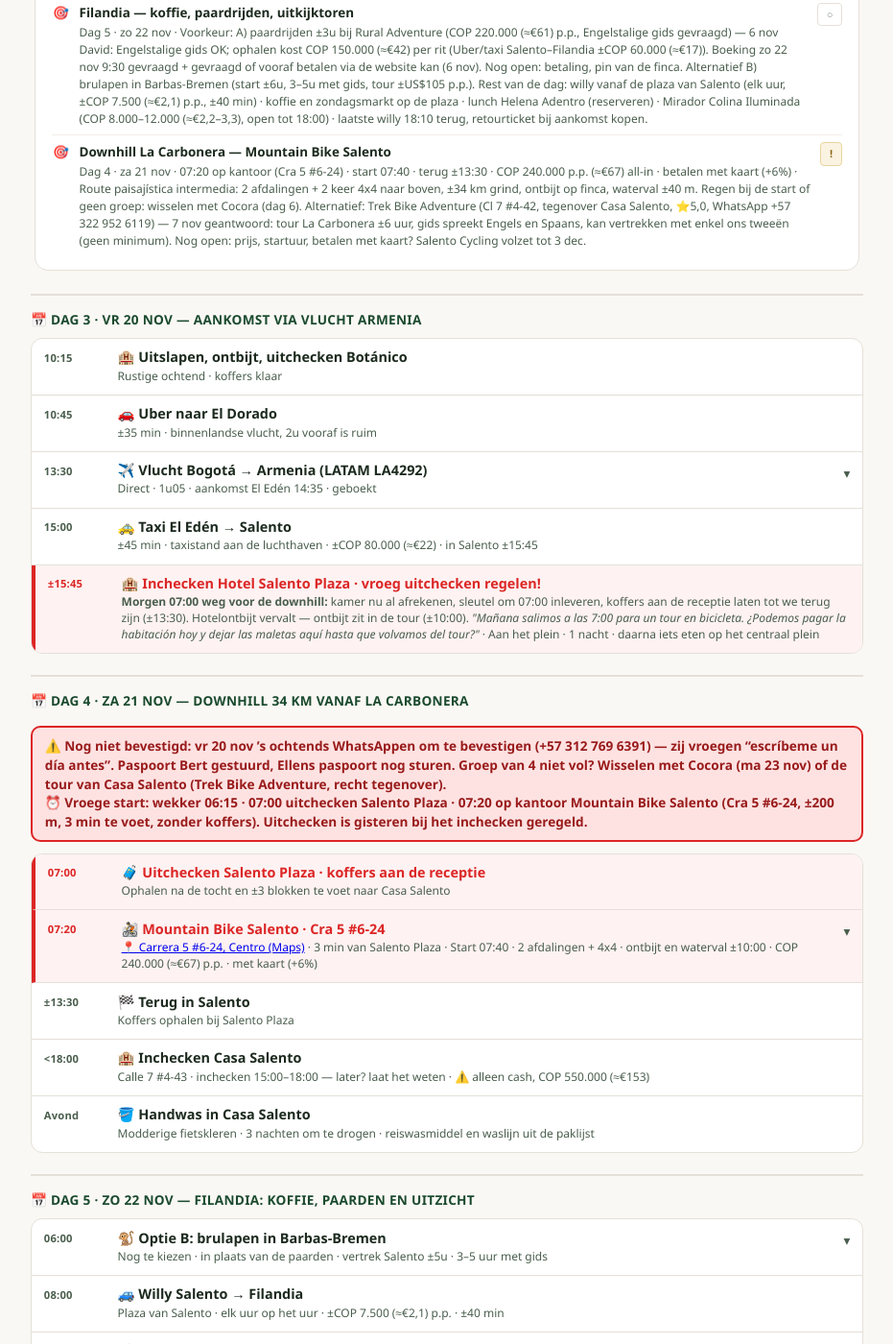
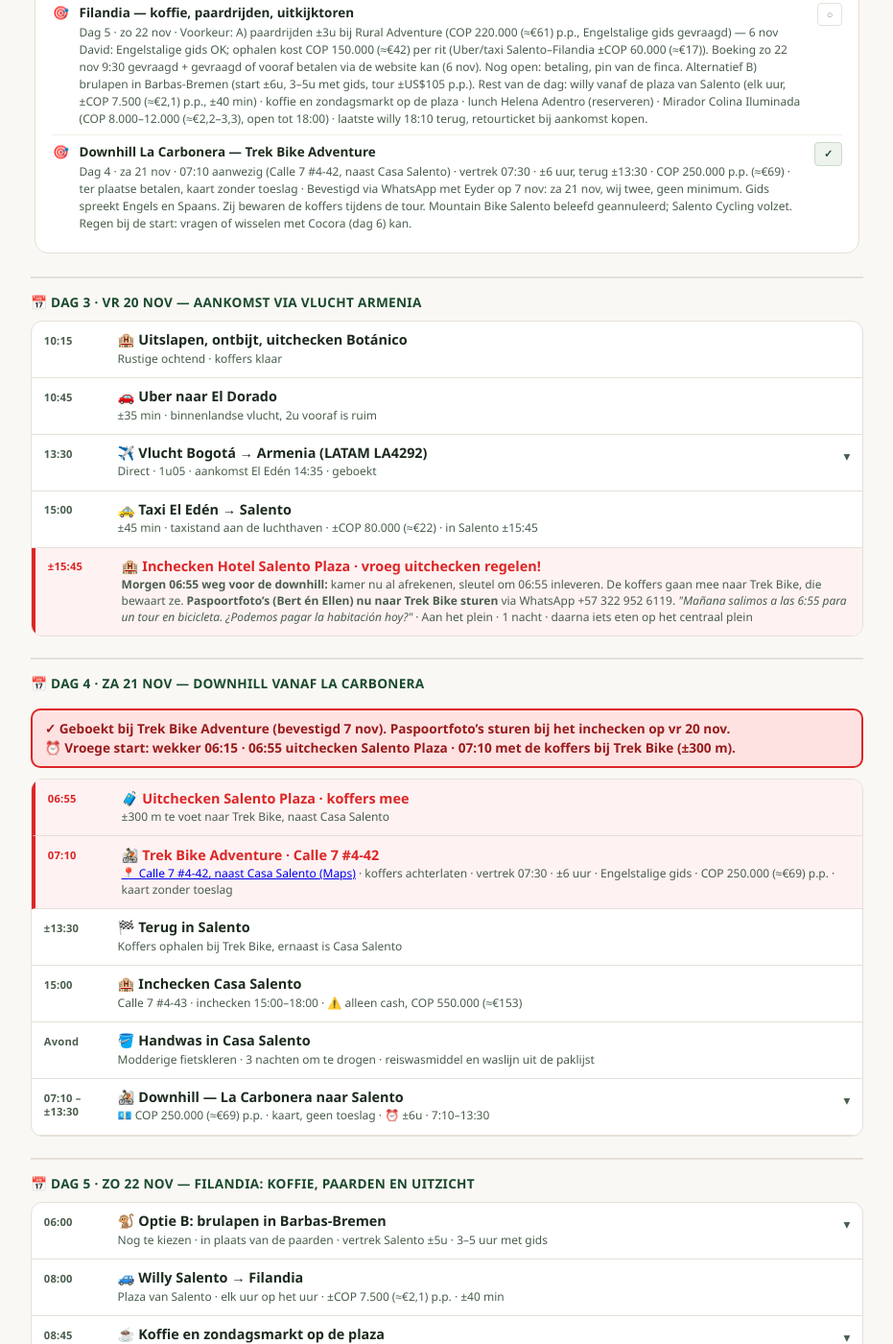
Before and after one commit to ZO174sfi12/Colombia, a plain HTML site: page salento.html in a window 1280 px wide. Shown: the part 849-2249 px from the top of the page at 96% size, without its empty margins (174-1105 px from the left). Drawn offline with Linux system fonts and the light colour scheme; no server answers.

Commit message:
Downhill dag 4: Trek Bike Adventure geboekt (07:10, COP 250.000, kaart zonder toeslag, paspoortfoto bij inchecken); Mountain Bike Salento geannuleerd

```diff
--- a/reservaties.js
+++ b/reservaties.js
@@ -135,7 +135,7 @@ var RESERVATIES = [
     datums:'20–21 nov', nachten:1, prijs:'≈€91 totaal · COP 327.860',
     kamer:'Deluxe kamer met kingsize bed, ontbijt inbegrepen',
     annuleren:'Gratis annuleren tot 16 nov 2026 23:59',
-    note:'Brugnacht: Casa Salento was volzet op 20 nov. Carrera 7 #6-26, aan het plein · tel. +57 300 483 8877. Inchecken 14:00–18:00, uitchecken vóór 12:00. Betalen ter plaatse (kaart of cash). ⚠️ Za 21 nov vroeg weg (downhill 07:20): bij inchecken vroeg uitchecken regelen, kamer vooraf afrekenen en koffers aan de receptie tot na de tour; daarna ±3 blokken naar Casa Salento.' },
+    note:'Brugnacht: Casa Salento was volzet op 20 nov. Carrera 7 #6-26, aan het plein · tel. +57 300 483 8877. Inchecken 14:00–18:00, uitchecken vóór 12:00. Betalen ter plaatse (kaart of cash). ⚠️ Za 21 nov vroeg weg (downhill, 07:10 bij Trek Bike): bij inchecken vroeg uitchecken regelen en de kamer vooraf afrekenen. De koffers gaan mee naar Trek Bike (±300 m, naast Casa Salento), die bewaart ze tijdens de tour.' },
 
   { id:'hotel-salento', type:'hotel', dag:4, totDag:7, status:'geboekt',
     titel:'Casa Salento', locatie:'salento',
@@ -230,13 +230,13 @@ var RESERVATIES = [
     titel:'Filandia — koffie, paardrijden, uitkijktoren', locatie:'salento',
     note:'Voorkeur: A) paardrijden ±3u bij Rural Adventure (COP 220.000 (≈€61) p.p., Engelstalige gids gevraagd) — 6 nov David: Engelstalige gids OK; ophalen kost COP 150.000 (≈€42) per rit (Uber/taxi Salento–Filandia ±COP 60.000 (≈€17)). Boeking zo 22 nov 9:30 gevraagd + gevraagd of vooraf betalen via de website kan (6 nov). Nog open: betaling, pin van de finca. Alternatief B) brulapen in Barbas-Bremen (start ±6u, 3–5u met gids, tour ±US$105 p.p.). Rest van de dag: willy vanaf de plaza van Salento (elk uur, ±COP 7.500 (≈€2,1) p.p., ±40 min) · koffie en zondagsmarkt op de plaza · lunch Helena Adentro (reserveren) · Mirador Colina Iluminada (COP 8.000–12.000 (≈€2,2–3,3), open tot 18:00) · laatste willy 18:10 terug, retourticket bij aankomst kopen.' },
 
-  { id:'act-downhill-salento', type:'activiteit', dag:4, status:'te-boeken',
-    titel:'Downhill La Carbonera — Mountain Bike Salento', locatie:'salento',
-    vertrek:'07:20 op kantoor (Cra 5 #6-24) · start 07:40 · terug ±13:30',
-    prijs:'COP 240.000 p.p. (≈€67) all-in · betalen met kaart (+6%)',
-    link:'https://wa.me/573127696391',
-    deadline:'Vr 20 nov ’s ochtends WhatsAppen om te bevestigen (“escríbeme un día antes”) · paspoort Bert gestuurd · Ellens paspoort nog sturen · groep van 4 nog niet zeker',
-    note:'Route paisajística intermedia: 2 afdalingen + 2 keer 4x4 naar boven, ±34 km grind, ontbijt op finca, waterval ±40 m. Regen bij de start of geen groep: wisselen met Cocora (dag 6). Alternatief: Trek Bike Adventure (Cl 7 #4-42, tegenover Casa Salento, ⭐5,0, WhatsApp +57 322 952 6119) — 7 nov geantwoord: tour La Carbonera ±6 uur, gids spreekt Engels en Spaans, kan vertrekken met enkel ons tweeën (geen minimum). Nog open: prijs, startuur, betalen met kaart? Salento Cycling volzet tot 3 dec.' },
+  { id:'act-downhill-salento', type:'activiteit', dag:4, status:'geboekt',
+    titel:'Downhill La Carbonera — Trek Bike Adventure', locatie:'salento',
+    vertrek:'07:10 aanwezig (Calle 7 #4-42, naast Casa Salento) · vertrek 07:30 · ±6 uur, terug ±13:30',
+    prijs:'COP 250.000 p.p. (≈€69) · ter plaatse betalen, kaart zonder toeslag',
+    link:'https://wa.me/573229526119',
+    deadline:'Paspoortfoto (Bert én Ellen) sturen bij het inchecken in Salento, vr 20 nov',
+    note:'Bevestigd via WhatsApp met Eyder op 7 nov: za 21 nov, wij twee, geen minimum. Gids spreekt Engels en Spaans. Zij bewaren de koffers tijdens de tour. Mountain Bike Salento beleefd geannuleerd; Salento Cycling volzet. Regen bij de start: vragen of wisselen met Cocora (dag 6) kan.' },
 
   { id:'act-manizales', type:'activiteit', dag:7, status:'ter-plaatse',
     titel:'Manizales — lunchstop, twee opties', locatie:'medellin',
--- a/salento.html
+++ b/salento.html
@@ -106,7 +106,7 @@
     <div class="route-row"><div class="route-dot" style="background:#F59E0B;"></div><div class="route-time">10:45</div><div><div class="route-label">🚗 Uber naar El Dorado</div><div class="route-sub">±35 min · binnenlandse vlucht, 2u vooraf is ruim</div></div></div>
     <div class="route-row"><div class="route-dot" style="background:#F59E0B;"></div><div class="route-time">13:30</div><div><div class="route-label">✈️ Vlucht Bogotá → Armenia (LATAM LA4292)</div><div class="route-sub">Direct · 1u05 · aankomst El Edén 14:35 · geboekt</div></div></div>
     <div class="route-row"><div class="route-dot" style="background:#F59E0B;"></div><div class="route-time">15:00</div><div><div class="route-label">🚕 Taxi El Edén → Salento</div><div class="route-sub">±45 min · taxistand aan de luchthaven · ±COP 80.000 (≈€22) · in Salento ±15:45</div></div></div>
-    <div class="route-row rood"><div class="route-dot" style="background:#DC2626;"></div><div class="route-time">±15:45</div><div><div class="route-label">🏨 Inchecken Hotel Salento Plaza · vroeg uitchecken regelen!</div><div class="route-sub"><b>Morgen 07:00 weg voor de downhill:</b> kamer nu al afrekenen, sleutel om 07:00 inleveren, koffers aan de receptie laten tot we terug zijn (±13:30). Hotelontbijt vervalt — ontbijt zit in de tour (±10:00). <i>"Mañana salimos a las 7:00 para un tour en bicicleta. ¿Podemos pagar la habitación hoy y dejar las maletas aquí hasta que volvamos del tour?"</i> · Aan het plein · 1 nacht · daarna iets eten op het centraal plein</div></div></div>
+    <div class="route-row rood"><div class="route-dot" style="background:#DC2626;"></div><div class="route-time">±15:45</div><div><div class="route-label">🏨 Inchecken Hotel Salento Plaza · vroeg uitchecken regelen!</div><div class="route-sub"><b>Morgen 06:55 weg voor de downhill:</b> kamer nu al afrekenen, sleutel om 06:55 inleveren. De koffers gaan mee naar Trek Bike, die bewaart ze. <b>Paspoortfoto’s (Bert én Ellen) nu naar Trek Bike sturen</b> via WhatsApp +57 322 952 6119. <i>"Mañana salimos a las 6:55 para un tour en bicicleta. ¿Podemos pagar la habitación hoy?"</i> · Aan het plein · 1 nacht · daarna iets eten op het centraal plein</div></div></div>
   </div>
 
   <details class="dagdetail">
@@ -145,14 +145,14 @@
 </details>
 
   <!-- DAG 5 -->
-  <div class="sec-divider">📅 Dag 4 · za 21 nov — Downhill 34 km vanaf La Carbonera</div>
+  <div class="sec-divider">📅 Dag 4 · za 21 nov — Downhill vanaf La Carbonera</div>
   <div class="route-block">
     <h3>📍 Dag 4 · za 21 nov op één blik</h3>
-    <div class="dag-alarm">⚠️ Nog niet bevestigd: vr 20 nov ’s ochtends WhatsAppen om te bevestigen (+57 312 769 6391) — zij vroegen “escríbeme un día antes”. Paspoort Bert gestuurd, Ellens paspoort nog sturen. Groep van 4 niet vol? Wisselen met Cocora (ma 23 nov) of de tour van Casa Salento (Trek Bike Adventure, recht tegenover).<br>⏰ Vroege start: wekker 06:15 · 07:00 uitchecken Salento Plaza · 07:20 op kantoor Mountain Bike Salento (Cra 5 #6-24, ±200 m, 3 min te voet, zonder koffers). Uitchecken is gisteren bij het inchecken geregeld.</div>
-    <div class="route-row rood"><div class="route-dot" style="background:#DC2626;"></div><div class="route-time">07:00</div><div><div class="route-label">🧳 Uitchecken Salento Plaza · koffers aan de receptie</div><div class="route-sub">Ophalen na de tocht en ±3 blokken te voet naar Casa Salento</div></div></div>
-    <div class="route-row rood"><div class="route-dot" style="background:#DC2626;"></div><div class="route-time">07:20</div><div><div class="route-label">🚵 Mountain Bike Salento · Cra 5 #6-24</div><div class="route-sub"><a href="https://www.google.com/maps/search/?api=1&amp;query=Mountain%20Bike%20Salento%2C%20Salento&amp;query_place_id=ChIJlw8UsKGNOI4R7emotIz68m8" target="_blank" rel="noopener">📍 Carrera 5 #6-24, Centro (Maps)</a> · 3 min van Salento Plaza · Start 07:40 · 2 afdalingen + 4x4 · ontbijt en waterval ±10:00 · COP 240.000 (≈€67) p.p. · met kaart (+6%)</div></div></div>
-    <div class="route-row"><div class="route-dot" style="background:#1A4A2E;"></div><div class="route-time">±13:30</div><div><div class="route-label">🏁 Terug in Salento</div><div class="route-sub">Koffers ophalen bij Salento Plaza</div></div></div>
-    <div class="route-row"><div class="route-dot" style="background:#1A4A2E;"></div><div class="route-time">&lt;18:00</div><div><div class="route-label">🏨 Inchecken Casa Salento</div><div class="route-sub">Calle 7 #4-43 · inchecken 15:00–18:00 — later? laat het weten · ⚠️ alleen cash, COP 550.000 (≈€153)</div></div></div>
+    <div class="dag-alarm">✓ Geboekt bij Trek Bike Adventure (bevestigd 7 nov). Paspoortfoto’s sturen bij het inchecken op vr 20 nov.<br>⏰ Vroege start: wekker 06:15 · 06:55 uitchecken Salento Plaza · 07:10 met de koffers bij Trek Bike (±300 m).</div>
+    <div class="route-row rood"><div class="route-dot" style="background:#DC2626;"></div><div class="route-time">06:55</div><div><div class="route-label">🧳 Uitchecken Salento Plaza · koffers mee</div><div class="route-sub">±300 m te voet naar Trek Bike, naast Casa Salento</div></div></div>
+    <div class="route-row rood"><div class="route-dot" style="background:#DC2626;"></div><div class="route-time">07:10</div><div><div class="route-label">🚵 Trek Bike Adventure · Calle 7 #4-42</div><div class="route-sub"><a href="https://www.google.com/maps/search/?api=1&amp;query=Salento%20Trek%20Bike%20Adventure%2C%20Calle%207%20%234-42%2C%20Salento" target="_blank" rel="noopener">📍 Calle 7 #4-42, naast Casa Salento (Maps)</a> · koffers achterlaten · vertrek 07:30 · ±6 uur · Engelstalige gids · COP 250.000 (≈€69) p.p. · kaart zonder toeslag</div></div></div>
+    <div class="route-row"><div class="route-dot" style="background:#1A4A2E;"></div><div class="route-time">±13:30</div><div><div class="route-label">🏁 Terug in Salento</div><div class="route-sub">Koffers ophalen bij Trek Bike, ernaast is Casa Salento</div></div></div>
+    <div class="route-row"><div class="route-dot" style="background:#1A4A2E;"></div><div class="route-time">15:00</div><div><div class="route-label">🏨 Inchecken Casa Salento</div><div class="route-sub">Calle 7 #4-43 · inchecken 15:00–18:00 · ⚠️ alleen cash, COP 550.000 (≈€153)</div></div></div>
     <div class="route-row"><div class="route-dot" style="background:#0EA5E9;"></div><div class="route-time">Avond</div><div><div class="route-label">🪣 Handwas in Casa Salento</div><div class="route-sub">Modderige fietskleren · 3 nachten om te drogen · reiswasmiddel en waslijn uit de paklijst</div></div></div>
   </div>
 
@@ -160,20 +160,19 @@
   <div class="timeline">
     <div class="event">
       <div class="card">
-        <div class="time">Dag 4 · 07:20 – ±13:30</div>
-        <h3>🚵 Downhill 34 km — La Carbonera naar Salento</h3>
+        <div class="time">Dag 4 · 07:10 – ±13:30</div>
+        <h3>🚵 Downhill — La Carbonera naar Salento</h3>
         <img src="img/downhill.webp" alt="Downhill mountainbiken in de Andes" style="width:100%;max-height:210px;object-fit:cover;border-radius:8px;margin:0.6rem 0 0.2rem;display:block;" loading="lazy">
         <p class="desc">Een voertuig brengt je naar <strong>La Carbonera op 3.400 m</strong>, in het nevelwoud,
-        en van daar gaat het bergaf naar Salento: <strong>twee afdalingen, twee keer met de 4x4 terug naar boven</strong>,
-        samen ±34 km grindweg. Onderweg ontbijt op een finca en een waterval van ±40 m. Met <b>Mountain Bike Salento</b>, route
-        "paisajística intermedia" — de extreme route door het dennenbos is voor ervaren mountainbikers.</p>
-        <div class="biertip" style="background:#FEE2E2;border-color:#DC2626;color:#991B1B"><span class="bt-ico">⚠️</span><div><b>Gaat enkel door vanaf 4 deelnemers</b>; zij vullen de groep aan. Paspoort gestuurd op 6 nov;
-        wacht op hun bevestiging dat de groep vol is. Regent het 's ochtends, dan kan de datum verschuiven.</div></div>
+        en van daar gaat het bergaf naar Salento. Met <b>Trek Bike Adventure</b>, naast Casa Salento: om 07:10 aanwezig,
+        vertrek 07:30, ongeveer zes uur. De gids spreekt Engels en Spaans, en de tour gaat door met alleen ons tweeën.
+        Het programma staat in de pdf die ze stuurden ("Trek Bike CARBONERA").</p>
+        <div class="biertip" style="background:#F0FDF4;border-color:#16A34A;color:#14532D"><span class="bt-ico">✓</span><div><b>Geboekt en bevestigd</b> op 7 nov via WhatsApp (Eyder, +57 322 952 6119).
+        Paspoortfoto’s sturen bij het inchecken op vr 20 nov. Betalen ter plaatse, met kaart zonder toeslag. Zij bewaren de koffers tijdens de tour.</div></div>
         <div class="meta">
-          <span class="chip price">💶 COP 240.000 (≈€67) p.p. · kaart +6%</span>
-          <span class="chip dur">⏰ ±6u · 7:20–13:30</span>
-          <span class="chip">🚵 34 km dalen</span>
-          <span class="chip" style="background:#FEE2E2;color:#991B1B;border:1px solid #DC2626;font-weight:800">⚠️ Nog niet bevestigd · wacht op groep van 4</span>
+          <span class="chip price">💶 COP 250.000 (≈€69) p.p. · kaart, geen toeslag</span>
+          <span class="chip dur">⏰ ±6u · 7:10–13:30</span>
+          <span class="chip green">✓ Geboekt</span>
         </div>
         <details class="card-details">
           <summary>Praktische details</summary>
@@ -185,7 +184,8 @@
             • <a href="https://www.beyondcolombia.com/tours/carbonera-hike-bike-tour-salento/" target="_blank" rel="noopener"><b>Beyond Colombia</b></a>:
             wandeling door het waspalmbos + 20 km downhill, 7 uur (geen eigen Google-score voor deze tour), start 6:30 aan Brunch de Salento, Engelstalige gids, lunch inbegrepen.
             COP 400.000 (≈€111) p.p. met z'n tweeën (250.000 vanaf 3 personen); gratis annuleren tot 24 uur vooraf.<br>
-            • <b>Mountain Bike Salento</b><a class="ig-mini" href="https://www.instagram.com/mountainbikesalento/" target="_blank" rel="noopener" title="Instagram @mountainbikesalento" aria-label="Instagram @mountainbikesalento"><svg viewBox="0 0 24 24" fill="none" stroke="currentColor" stroke-width="2" stroke-linecap="round" stroke-linejoin="round" aria-hidden="true"><rect x="3" y="3" width="18" height="18" rx="5"/><circle cx="12" cy="12" r="4"/><circle cx="17.5" cy="6.5" r="0.6" fill="currentColor"/></svg></a> (<a href="https://www.google.com/maps/search/?api=1&amp;query=Mountain%20Bike%20Salento%2C%20Salento&amp;query_place_id=ChIJlw8UsKGNOI4R7emotIz68m8" target="_blank" rel="noopener">Cra 5 #6-24</a>, WhatsApp <a href="https://wa.me/573127696391" target="_blank" rel="noopener">+57 312 769 6391</a>) — <b>gekozen</b>: ⭐ 4,9 op Google (1.118 reviews). Antwoord 6 nov:
+            • <b>Trek Bike Adventure</b> (Calle 7 #4-42, naast Casa Salento, WhatsApp <a href="https://wa.me/573229526119" target="_blank" rel="noopener">+57 322 952 6119</a>) — <b>gekozen en geboekt</b> (7 nov): COP 250.000 (≈€69) p.p., kaart zonder toeslag, om 7:10 aanwezig, vertrek 7:30, ±6 uur, Engels- en Spaanstalige gids, geen minimum, bewaart de koffers.<br>
+            • <b>Mountain Bike Salento</b><a class="ig-mini" href="https://www.instagram.com/mountainbikesalento/" target="_blank" rel="noopener" title="Instagram @mountainbikesalento" aria-label="Instagram @mountainbikesalento"><svg viewBox="0 0 24 24" fill="none" stroke="currentColor" stroke-width="2" stroke-linecap="round" stroke-linejoin="round" aria-hidden="true"><rect x="3" y="3" width="18" height="18" rx="5"/><circle cx="12" cy="12" r="4"/><circle cx="17.5" cy="6.5" r="0.6" fill="currentColor"/></svg></a> (<a href="https://www.google.com/maps/search/?api=1&amp;query=Mountain%20Bike%20Salento%2C%20Salento&amp;query_place_id=ChIJlw8UsKGNOI4R7emotIz68m8" target="_blank" rel="noopener">Cra 5 #6-24</a>, WhatsApp <a href="https://wa.me/573127696391" target="_blank" rel="noopener">+57 312 769 6391</a>) — <b style="color:#B45309">geannuleerd</b> (minimum 4 personen): ⭐ 4,9 op Google (1.118 reviews). Antwoord 6 nov:
             COP 240.000 (≈€67) p.p. all-in (entree finca La Cascada, ontbijt ±10:00, Specialized full-suspension, 4x4, verzekering, gids, uitrusting);
             cash, kaart +6%. Om 7:20 op kantoor, start 7:40, terug ±13:30. Minimum 4 personen. Meebrengen: lange broek, jas, zonnebril,
             zonnecrème, water, handdoek en zwemkleren (waterval), klein rugzakje. Instagram: <a href="https://www.instagram.com/mountainbikesalento/" target="_blank" rel="noopener">@mountainbikesalento</a>. Reviewers noemen het parcours beginnersvriendelijk;
@@ -196,8 +196,8 @@
             ooit over de bergketen werd aangelegd. Een 4x4 brengt je er 's ochtends vroeg naartoe.</p>
             <p><strong>Kleding:</strong> gelaagd. Op 3.400 m in het nevelwoud is het fris, beneden warm.
             Handschoenen helpen bij een lange afdaling.</p>
-            <p><strong>Waarom dag 4:</strong> regent het echt of komt de groep van 4 niet vol, dan wisselen we met Cocora op dag 6.</p>
-            <p><strong>Regen:</strong> november is de natste maand; op 3.400 m zit je vaak in mist en de afdaling is grind dat glad wordt. Mountain Bike Salento verschuift de datum als het bij de start regent. Vroeg starten (buien komen 's namiddags), regenjas en handschoenen mee. Ziet de voorspelling voor dag 6 er slecht uit, ruil dan Filandia (dag 5) en de downhill om.</p>
+            <p><strong>Waarom dag 4:</strong> regent het echt, vraag dan of de tour naar dag 6 kan en doe Cocora vandaag.</p>
+            <p><strong>Regen:</strong> november is de natste maand; op 3.400 m zit je vaak in mist en de afdaling is grind dat glad wordt. Vraag Trek Bike bij het afgeven van de koffers wat ze doen als het bij de start regent. Vroeg starten (buien komen 's namiddags), regenjas en handschoenen mee. Ziet de voorspelling voor dag 6 er slecht uit, ruil dan Filandia (dag 5) en de downhill om.</p>
           </div>
         </details>
         <a href="https://harborlesslife.com/mountain-biking-la-carbonera-a-love-story-between-a-beginner-and-her-brakes/" target="_blank" rel="noopener" class="lees-meer-btn">📖 Ervaring: La Carbonera als beginner (Harborless Life) ↗</a>
```
Also changed, not shown: activiteiten.html (+4 -4 lines), info/mountainbiken.html (+1 -1 lines), praktisch.html (+2 -2 lines).
